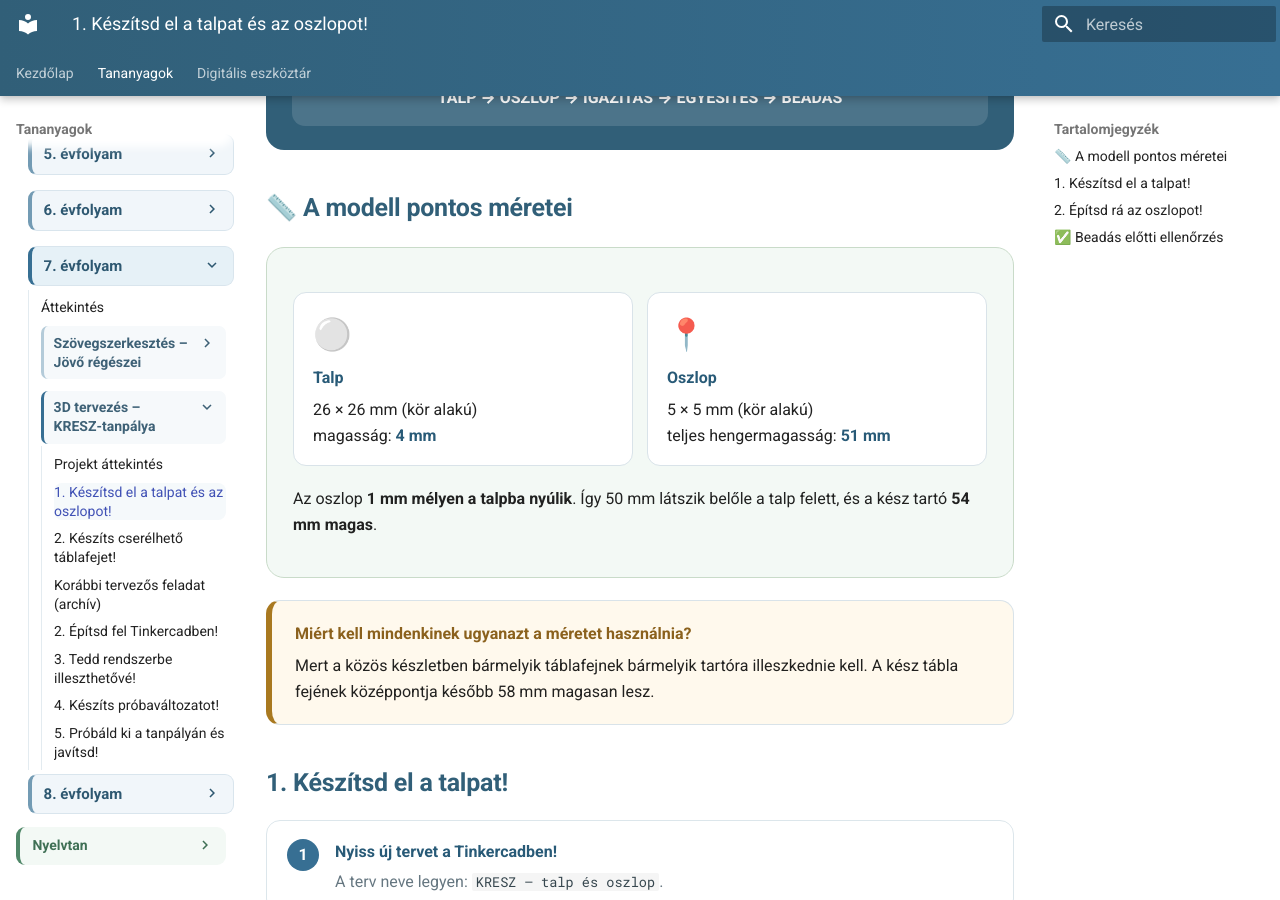
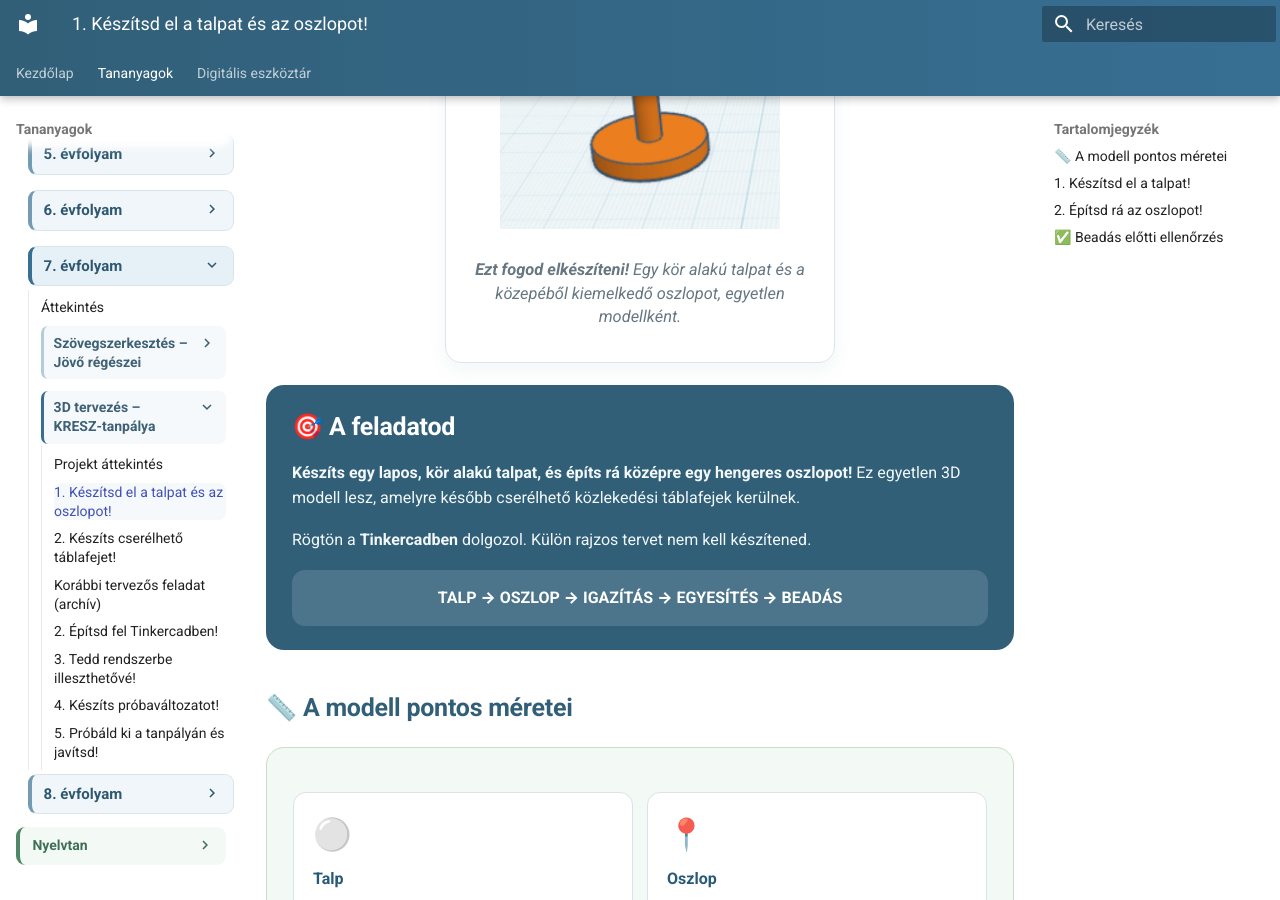
Before and after one commit to bsuszter/digitalis-eszkoztar, an MkDocs documentation site: the page built from docs/tananyagok/digitalis-kultura/7-evfolyam/kresz-tanpalya/talp-es-oszlop-tinkercad.md, in a window 1280 px wide and 900 px high, scrolled down 1244 px. Built offline with MkDocs 1.6.1 and Material for MkDocs 9.7.7, drawn with Linux system fonts in a browser that asks for light colours.

Commit message:
Show Tinkercad finished base-and-post example near lesson start

```diff
--- a/docs/tananyagok/digitalis-kultura/7-evfolyam/kresz-tanpalya/talp-es-oszlop-tinkercad.md
+++ b/docs/tananyagok/digitalis-kultura/7-evfolyam/kresz-tanpalya/talp-es-oszlop-tinkercad.md
@@ -14,6 +14,11 @@
 <div class="related-grid">
   <a href="../" target="_blank" rel="noopener"><span class="related-icon">🚦</span><span class="related-text"><strong>Nézd meg: milyen KRESZ-játék készül?</strong><small>A közös tanpálya célja, elemei és a teljes projekt.</small><span class="tool-link">A projekt bemutatása →</span></span></a>
 </div>
+
+<figure class="tool-figure" style="max-width:390px;margin:18px auto;text-align:center">
+  <img src="https://bsuszter.github.io/digitalis-eszkoztar/images/kresz-tanpalya/talp-es-oszlop-tinkercad.png" alt="Tinkercadben elkészített kör alakú talp és középen álló hengeres oszlop" style="display:block;width:100%;height:auto;max-height:330px;object-fit:contain;border-radius:14px">
+  <figcaption><strong>Ezt fogod elkészíteni!</strong> Egy kör alakú talpat és a közepéből kiemelkedő oszlopot, egyetlen modellként.</figcaption>
+</figure>
 
 <div class="project-highlight project-highlight--blue">
   <h2>🎯 A feladatod</h2>
```
